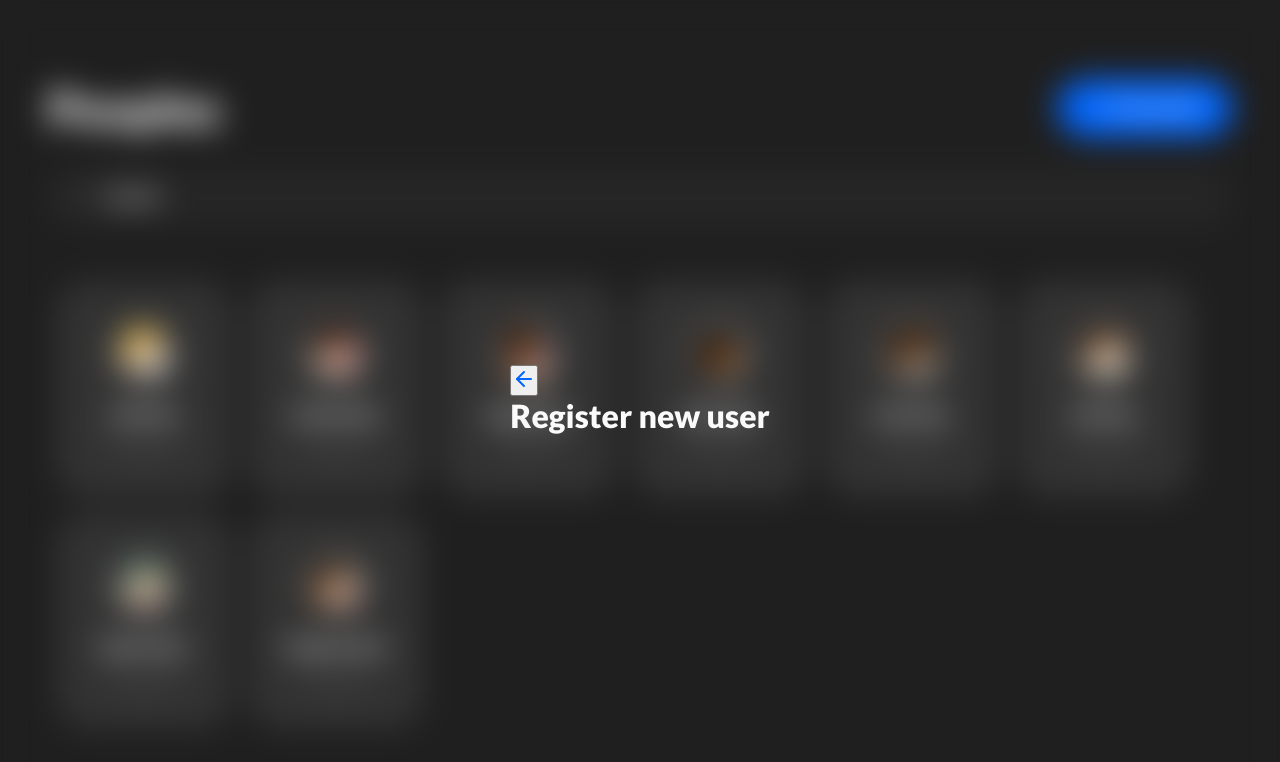
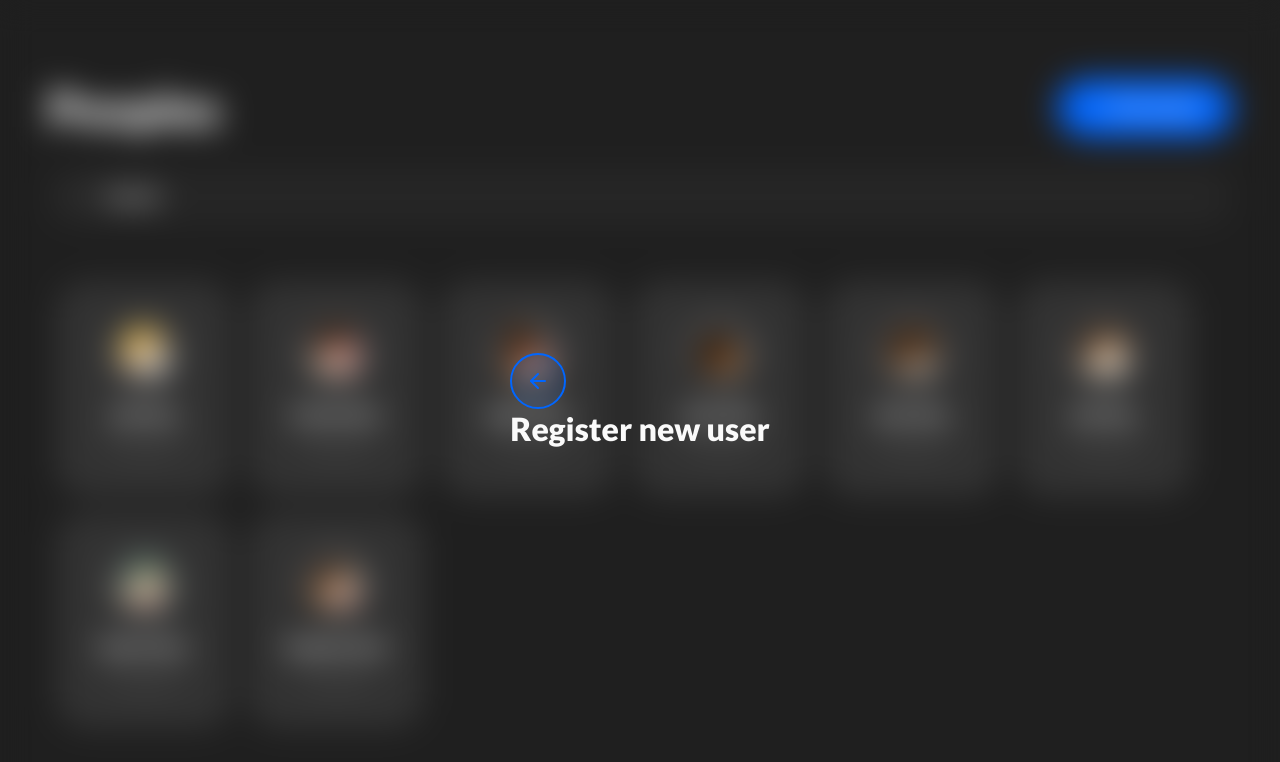
Before and after one commit to jardelgoncalves-dev/people-management, a website: page index.html in a window 1280 px wide. Both pictures are taken after typing "Sample" into the empty fields and a click on the button "Add people". Drawn offline with nearby package versions, Linux system fonts and the light colour scheme; files that its build step writes are made by us from their sources.

Commit message:
feat: add button outline

```diff
--- a/css/sass/_btn.scss
+++ b/css/sass/_btn.scss
@@ -20,16 +20,28 @@
   svg {
     margin-right: 0.2rem;
   }
+}
 
-  &.--outline {
-    background-color: transparent;
-    color: var(--primary);
-    border: 2px solid var(--primary);
-    box-shadow: none;
+.btn-outline {
+  display: flex;
+  align-items: center;
+  justify-content: center;
+  height: 3.5rem;
+  width: 3.5rem;
+  color: var(--primary);
+  font-size: 1rem;
+  font-weight: 700;
+  background-color: var(--primary-opacity-1);
+  cursor: pointer;
+  border: 2px solid var(--primary);
+  border-radius: 3rem;
+  transition: opacity 0.4s;
 
-    &.grey {
-      color: var(--darken-4);
-      border: 2px solid var(--darken-4);
-    }
+  &:hover {
+    opacity: 0.7;
+  }
+
+  &.grey {
+    color: var(--darken-4);
   }
 }
```
